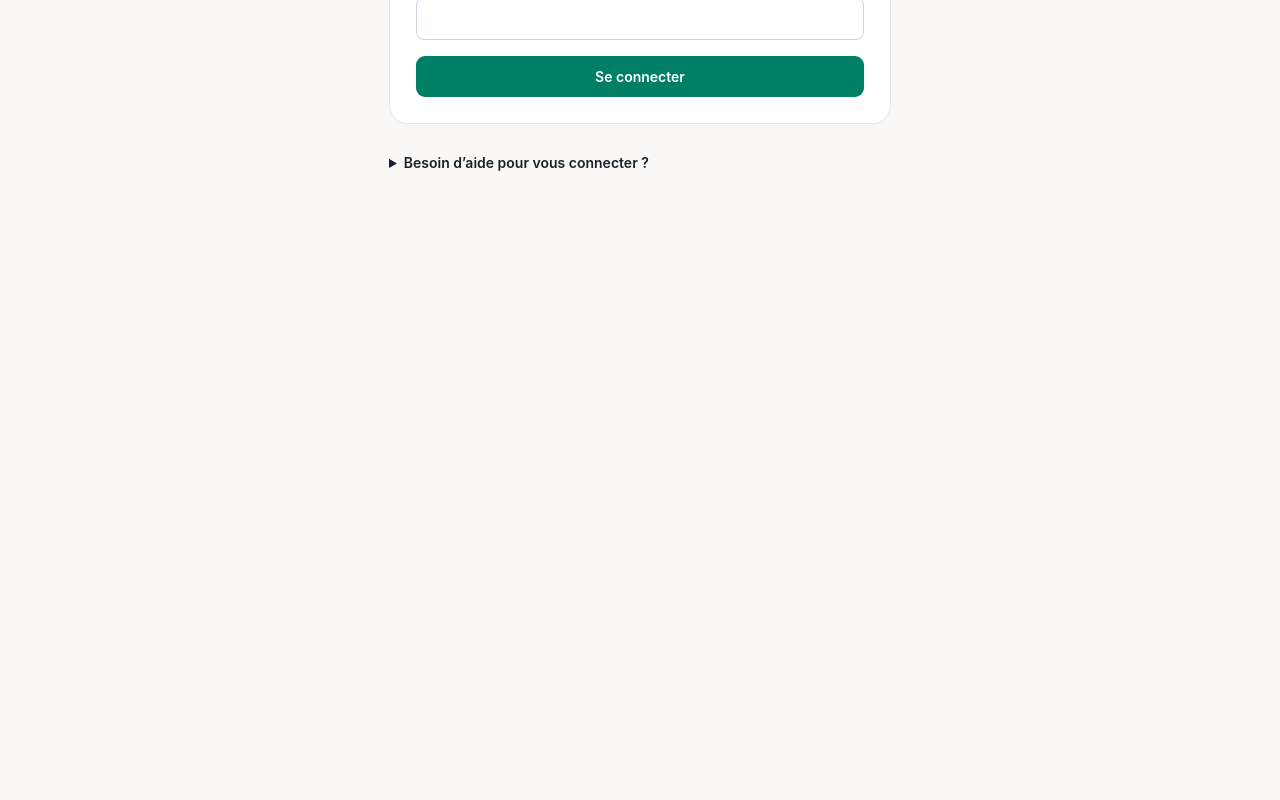
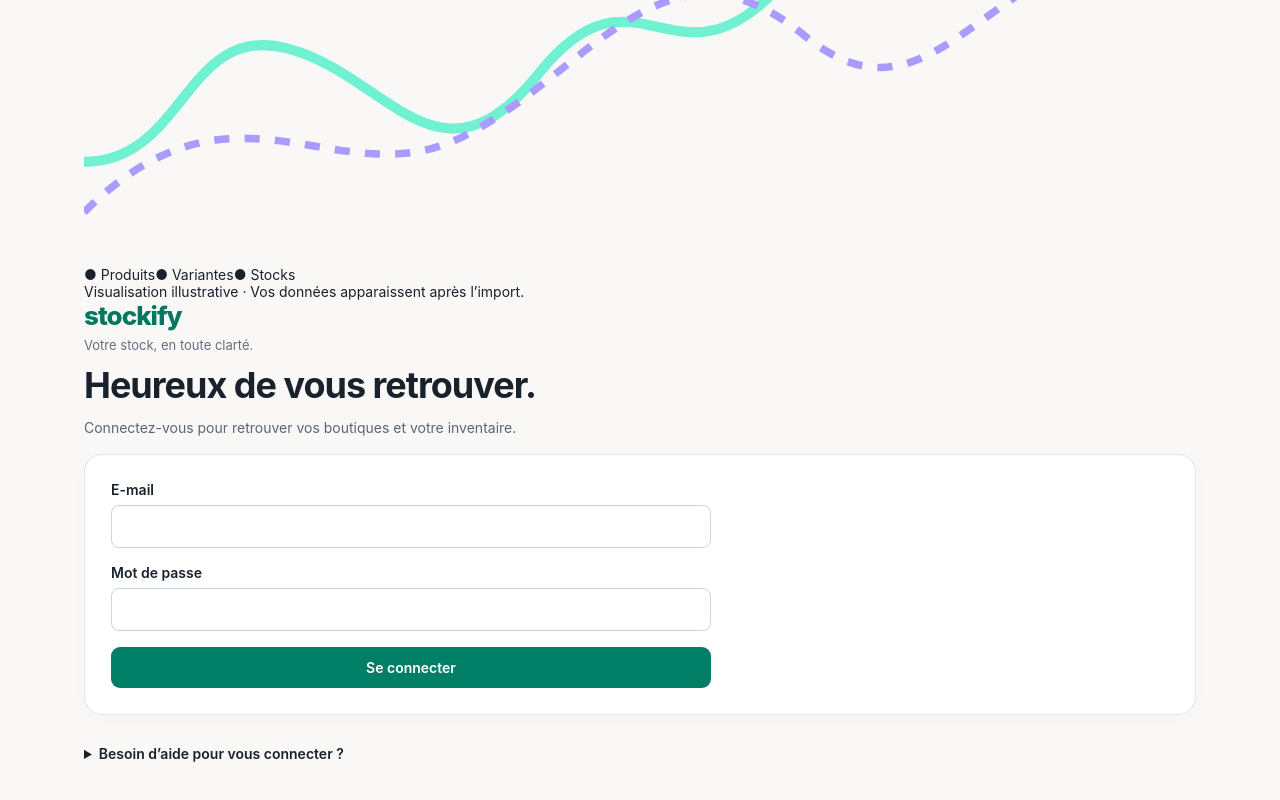
Before and after one commit to Patou1212/Shopify, a Next.js app: page /account/login in a window 1280 px wide. Shown: the part 394-1194 px from the top of the page. Before the commit the page ends 800 px from the top, so only its background shows below. Built offline with nearby package versions, Linux system fonts and the light colour scheme.

Commit message:
feat: introduce colorful data-inspired Stockify identity

```diff
--- a/app/account/login/page.tsx
+++ b/app/account/login/page.tsx
@@ -1,10 +1,13 @@
+import { DataUniverse } from "../data-universe";
 import { LoginForm } from "../forms";
 import { accountSession, saasEnabled } from "@/lib/account";
 import { redirect } from "next/navigation";
 export default async function LoginPage() {
   if (await accountSession()) redirect("/account");
   return (
-    <main className="saas-shell saas-login">
+    <main className="saas-shell saas-auth">
+      <DataUniverse />
+      <div className="saas-auth-form">
       <a href="/" className="saas-brand">
         stockify<span>Votre stock, en toute clarté.</span>
       </a>
@@ -27,6 +30,7 @@ export default async function LoginPage() {
           Stockify pour recevoir un nouveau lien.
         </p>
       </details>
+    </div>
     </main>
   );
 }
```
